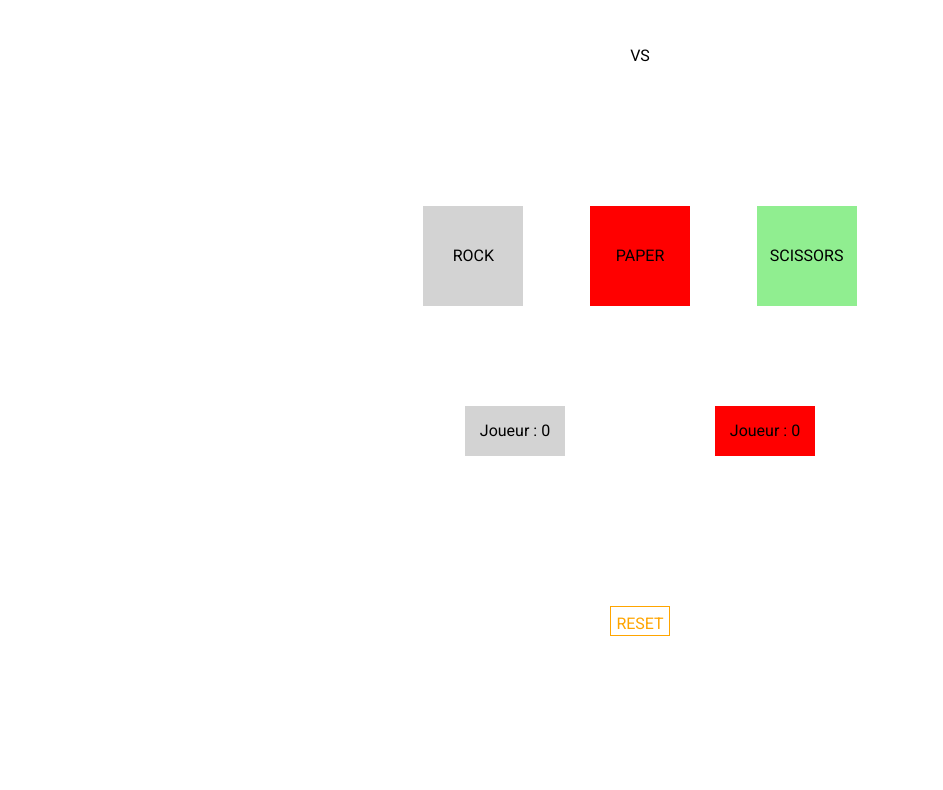
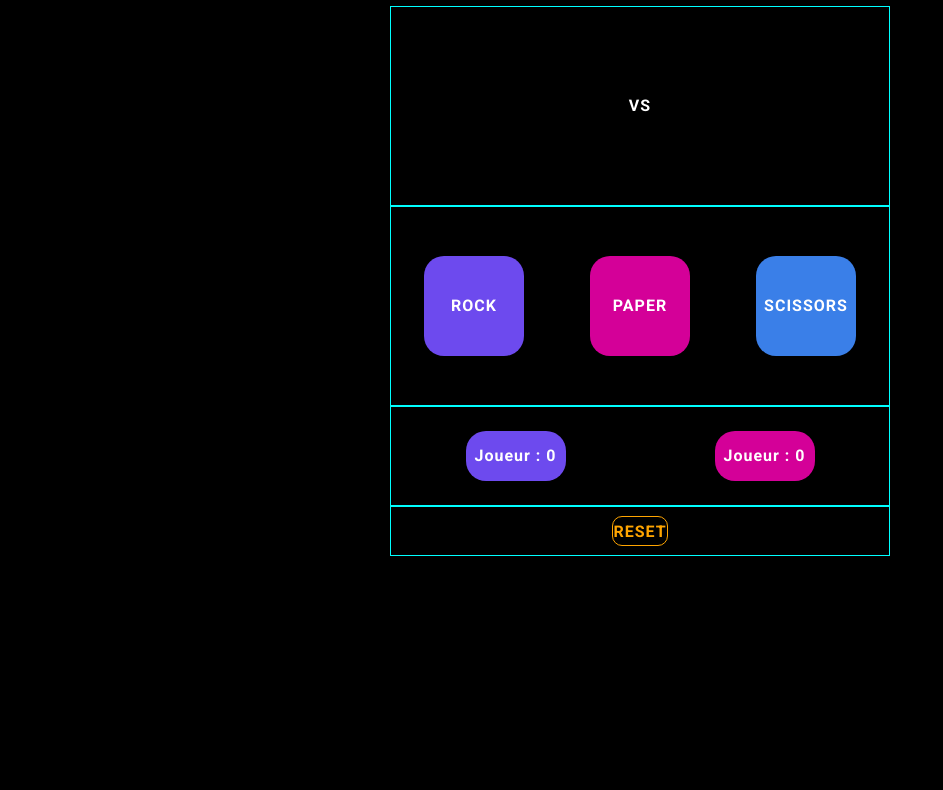
Before and after one commit to sofyanne/rock_paper_scissor, a plain HTML site: page index.html in a window 1280 px wide. Shown: the part 75-865 px from the top of the page, without its empty margins (0-943 px from the left). After the commit the page ends 800 px from the top, so only its background shows below. Drawn offline with Linux system fonts and the light colour scheme.

Commit message:
Ajustements visuels

```diff
--- a/assets/css/style.css
+++ b/assets/css/style.css
@@ -1,14 +1,27 @@
 * {
   box-sizing: border-box;
-  --bg_p1: red;
-  --bg_p2: lightgrey;
-  --bg_scissors: lightgreen;
+  font-family: "Roboto", sans-serif;
 
-  font-family: "Roboto", sans-serif;
+  --bg_p1: rgba(255, 0, 183, 0.831);
+  --bg_p2: rgb(109, 74, 238);
+  --bg_scissors: rgb(58, 127, 232);
+
+  --br: 20px;
+  color: white;
+  letter-spacing: 1px;
+  font-weight: 600;
+}
+
+body {
+  background-color: black;
+}
+
+h1 {
+  text-align: center;
 }
 
 .rotate {
-  animation: rotate-center 0.4s ease-in-out both;
+  animation: rotate-center 0.4s ease-in-out both, reveal-text 0.9s;
 }
 
 /*==============GENERAL===============*/
@@ -17,9 +30,11 @@
   height: 200px;
   width: 500px;
   justify-content: space-around;
+  align-items: center;
   margin: auto;
   text-align: center;
   line-height: 100px;
+  border: 1px solid aqua;
 }
 
 .paper,
@@ -42,6 +57,7 @@
 .choice_child {
   height: 100px;
   width: 100px;
+  border-radius: var(--br);
 }
 
 .battle_child.player-1,
@@ -59,34 +75,30 @@
 /*==============SECTION SCORES===============*/
 
 .section.scores {
+  height: 100px;
   line-height: 50px;
 }
 
 .scores_child {
+  border-radius: var(--br);
   height: 50px;
   width: 100px;
 }
 
 /*==============SECTION MANAGE GAME===============*/
 .section.manage_game {
-  line-height: 24px;
+  line-height: 30px;
+  height: 50px;
 }
 
 .manage_game-reset {
   border: 1px solid orange;
+  border-radius: 10px;
+  cursor: pointer;
   color: orange;
   height: 30px;
-  padding: 5px;
 }
 
-@-webkit-keyframes rotate-center {
-  0% {
-    transform: rotate(0);
-  }
-  100% {
-    transform: rotate(360deg);
-  }
-}
 @keyframes rotate-center {
   0% {
     transform: rotate(0);
@@ -95,3 +107,15 @@
     transform: rotate(360deg);
   }
 }
+
+@keyframes reveal-text {
+  0% {
+    opacity: 0;
+  }
+  50% {
+    opacity: 50%;
+  }
+  100% {
+    opacity: 100%;
+  }
+}
```
